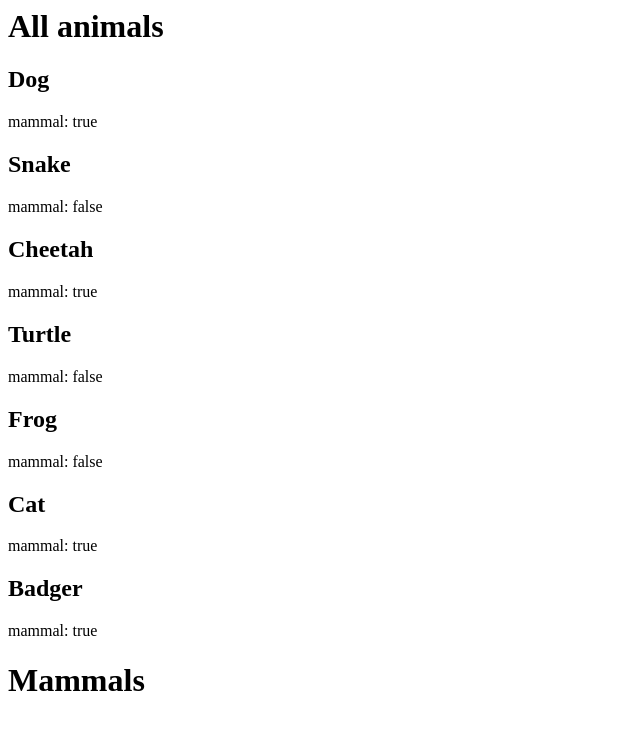
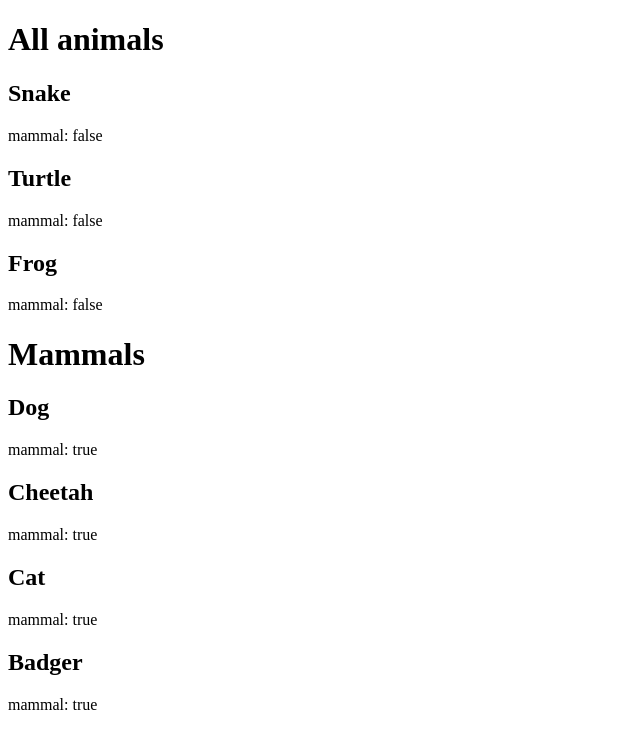
Before and after one commit to leandwo/technical-interviews-dev, a plain HTML site: page find-the-mammals/index.html in a window 1280 px wide. Shown: the whole page, without its empty margins (0-640 px from the left). Drawn offline with Linux system fonts and the light colour scheme.

Commit message:
finish: find-the-mammals-2

```diff
--- a/find-the-mammals/index.html
+++ b/find-the-mammals/index.html
@@ -1,3 +1,12 @@
+<!DOCTYPE html>
+<html lang="en">
+<head>
+  <meta charset="UTF-8">
+  <meta name="viewport" content="width=device-width, initial-scale=1.0">
+  <title>Document</title>
+  <script defer src="./index.js"></script>
+</head>
+<body>
 <h1>All animals</h1>
 <section class='all-animals'>
   <div class='animal'>
@@ -31,3 +40,5 @@
 </section>
 <h1>Mammals</h1>
 <section id='only-mammals'></section>
+</body>
+</html>
--- a/find-the-mammals/index.js
+++ b/find-the-mammals/index.js
@@ -1,6 +1,12 @@
 function copyAnimalsToMammals() {
-    const animalsSection = document.getElementsByClassName("all-animals")
-    for (let animalDiv of animalsSection) {
-        const isMammal = animalDiv.childNodes
+    const animalDivs = document.querySelectorAll(".all-animals .animal")
+    const mammalSection = document.querySelector("#only-mammals")
+    for (let animalDiv of animalDivs) {
+        const isMammal = animalDiv.querySelector(".mammal-value")?.innerHTML == 'true'
+        if (isMammal) {
+            // const mammal = animalDiv.cloneNode(true) // deep: true clones sub tree
+            mammalSection.appendChild(animalDiv)
+        }
     }
 }
+copyAnimalsToMammals()
```
